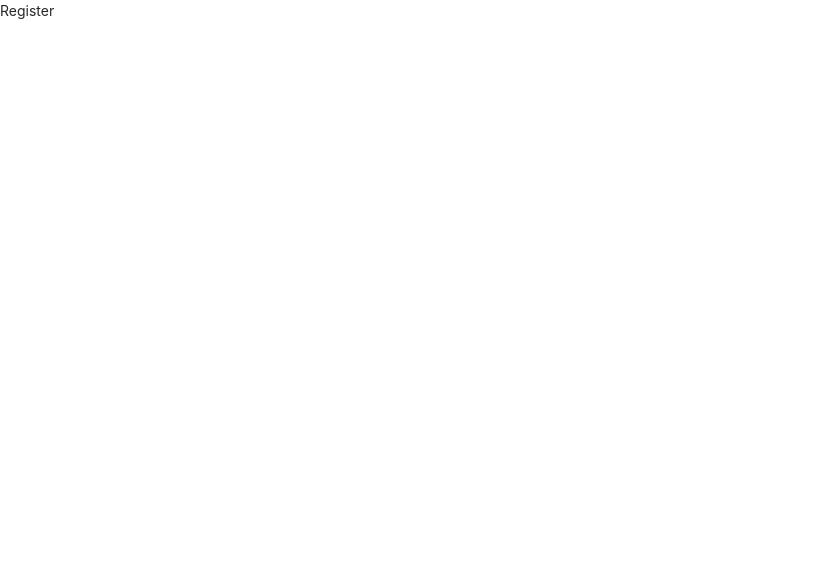
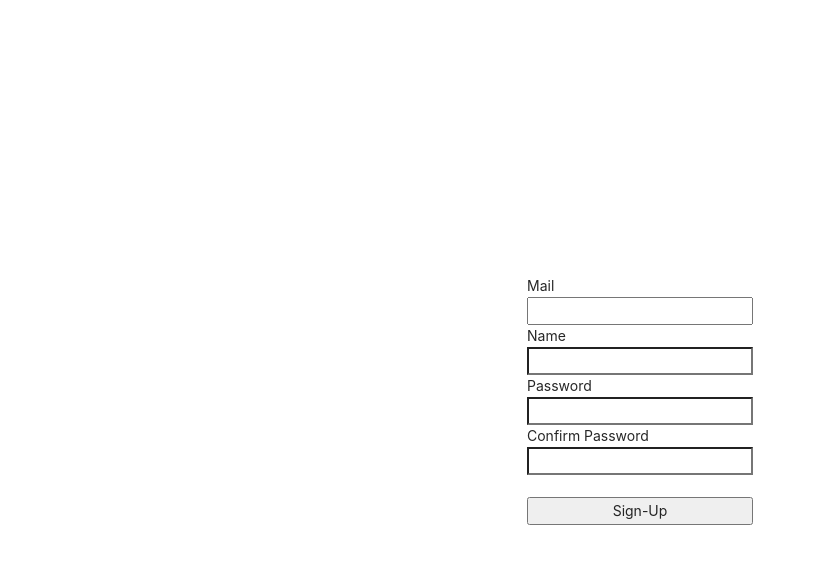
Before and after one commit to jahyun12345/react-standard-tsx, a React (Create React App) app in the folder client/: page /register in a window 1280 px wide. Shown: the top 564 px of the page, without its empty margins (0-815 px from the left). Built offline with nearby package versions, Linux system fonts and the light colour scheme.

Commit message:
* 회원가입 / 로그아웃 테스팅(서버 바인딩)

```diff
--- a/client/src/_actions/types.js
+++ b/client/src/_actions/types.js
@@ -1,2 +1,3 @@
 // action type 저장하여 action / reducer에서 호출할 수 있도록
 export const LOGIN_USER = 'login_user';
+export const REGISTER_USER = 'register_user';
--- a/client/src/_actions/user_action.js
+++ b/client/src/_actions/user_action.js
@@ -1,5 +1,5 @@
 import axios from 'axios';
-import { LOGIN_USER } from './types';
+import { LOGIN_USER, REGISTER_USER } from './types';
 
 export function loginUser(dataToSubmit) {
     const request = axios.post('/api/users/login', dataToSubmit).then(response => response.data)
@@ -9,3 +9,12 @@ export function loginUser(dataToSubmit) {
         payload: request
     }
 }
+
+export function registerUser(dataToSubmit) {
+    const request = axios.post('/api/users/register', dataToSubmit).then(response => response.data)
+
+    return {
+        type:REGISTER_USER,
+        payload: request
+    }
+}
--- a/client/src/_reducers/user_reducer.js
+++ b/client/src/_reducers/user_reducer.js
@@ -1,9 +1,13 @@
-import { LOGIN_USER } from '../_actions/types';
+import { LOGIN_USER, REGISTER_USER } from '../_actions/types';
 
 export default function(state = {}, action) {
     switch(action.type) {
         case LOGIN_USER:
-            return {...state, loginSuccess: action.payload}
+            return {...state, loginSuccess: action.payload};
+            break;
+        case REGISTER_USER:
+            return {...state, registerSuccess: action.payload};
+            break;
         default:
             return state;
     }
--- a/client/src/components/views/Landing/Landing.tsx
+++ b/client/src/components/views/Landing/Landing.tsx
@@ -1,15 +1,30 @@
 import * as React from 'react';
 import axios from 'axios';
+import { RouteComponentProps } from 'react-router-dom';
 
-function Landing() {
+const Landing:React.FC<RouteComponentProps> = ({history}) => {
     // 랜딩페이지 들어오자마자 실행(axios testing)
     React.useEffect(() => {
         axios.get('/api/hello').then(response => console.log(response.data))
     }, [])
 
+    const onClickHandler = () => {
+        axios.get('/api/users/logout').then(response => {
+            console.log(response.data);
+            if (response.data.success) {
+                history.push('/login');
+            } else {
+                alert('Failed to Sign-Out');
+            }
+        })
+
+    }
+
     return (
-        <div style={{display:'flex', justifyContent:'center', alignItems:'center', width:'100%', height:'100vh'}}>
+        <div style={{display:'flex', flexDirection:'column', justifyContent:'center', alignItems:'center', width:'100%', height:'100vh'}}>
             <h2>시작 페이지</h2>
+            <br/>
+            <button onClick={onClickHandler}>Sign-Out</button>
         </div>
     )
 }
--- a/client/src/components/views/Login/Login.tsx
+++ b/client/src/components/views/Login/Login.tsx
@@ -1,4 +1,3 @@
-import { PromiseProvider } from 'mongoose';
 import * as React from 'react';
 import { useDispatch } from 'react-redux';
 import { loginUser } from  '../../../_actions/user_action';
@@ -20,18 +19,17 @@ const Login:React.FC<RouteComponentProps> = ({history}) => {
 
     const onSubmitHandler = (event:any) => {
         event.preventDefault();
-        console.log('mail', mail);
-        console.log('password', password);
 
         let body = {
             mail: mail,
             password: password
         }
 
-        dispatch(loginUser(body))
+        dispatch(loginUser(body));
         history.push('/');
 
         // .then() got error
+        // dispatch(loginUser(body))
         // .then(response => {
         //     if (response.payload.loginSuccess) {
         //         history.push('/');
@@ -43,7 +41,6 @@ const Login:React.FC<RouteComponentProps> = ({history}) => {
 
 
     return (
-        // <div style={{display:'flex', flexDirection:'column', justifyContent:'center', alignItems:'center', width:'100%', height:'100vh'}}>
         <div style={{display:'flex', justifyContent:'center', alignItems:'center', width:'100%', height:'100vh'}}>
             <form
                 style={{display:'flex', flexDirection:'column'}}
@@ -57,7 +54,7 @@ const Login:React.FC<RouteComponentProps> = ({history}) => {
                 <br />
 
                 <button>
-                    Sign-in
+                    Sign-In
                 </button>
             </form>
         </div>
--- a/client/src/components/views/Register/Register.tsx
+++ b/client/src/components/views/Register/Register.tsx
@@ -1,9 +1,79 @@
 import * as React from 'react';
+import { useDispatch } from 'react-redux';
+import { registerUser } from  '../../../_actions/user_action';
+import { RouteComponentProps } from 'react-router-dom';
 
-function Register() {
+const Register:React.FC<RouteComponentProps> = ({history}) => {
+    const dispatch = useDispatch();
+
+    const [mail, setMail] = React.useState("");
+    const [name, setName] = React.useState("");
+    const [password, setPassword] = React.useState("");
+    const [confirmPassword, setConfirmPassword] = React.useState("");
+
+    const onMailHandler = (event:any) => {
+        setMail(event.currentTarget.value);
+    }
+
+    const onNameHandler = (event:any) => {
+        setName(event.currentTarget.value);
+    }
+
+    const onPasswordHandler = (event:any) => {
+        setPassword(event.currentTarget.value);
+    }
+
+    const onConfirmPasswordHandler = (event:any) => {
+        setConfirmPassword(event.currentTarget.value);
+    }
+
+    const onSubmitHandler = (event:any) => {
+        event.preventDefault();
+
+        if (password !== confirmPassword) {
+            return alert('비밀번호가 일치하지 않습니다.');
+        }
+
+        let body = {
+            mail: mail,
+            name: name,
+            password: password
+        }
+
+        dispatch(registerUser(body));
+        history.push('/login');
+
+        // .then() got error
+        // dispatch(registerUser(body))
+        // .then(response => {
+        //     if (response.payload.loginSuccess) {
+        //         history.push('/login');
+        //     } else {
+        //         alert('Failed to Sign-Up');
+        //     }
+        // });
+    }
+
     return (
-        <div>
-            Register
+        <div style={{display:'flex', justifyContent:'center', alignItems:'center', width:'100%', height:'100vh'}}>
+            <form
+                style={{display:'flex', flexDirection:'column'}}
+                onSubmit={onSubmitHandler}
+            >
+                <label>Mail</label>
+                <input type='email' value={mail} onChange={onMailHandler} />
+                <label>Name</label>
+                <input type='text' value={name} onChange={onNameHandler} />
+                <label>Password</label>
+                <input type='password' value={password} onChange={onPasswordHandler} />
+                <label>Confirm Password</label>
+                <input type='password' value={confirmPassword} onChange={onConfirmPasswordHandler} />
+                <br />
+
+                <button>
+                    Sign-Up
+                </button>
+            </form>
         </div>
     )
 }
```
